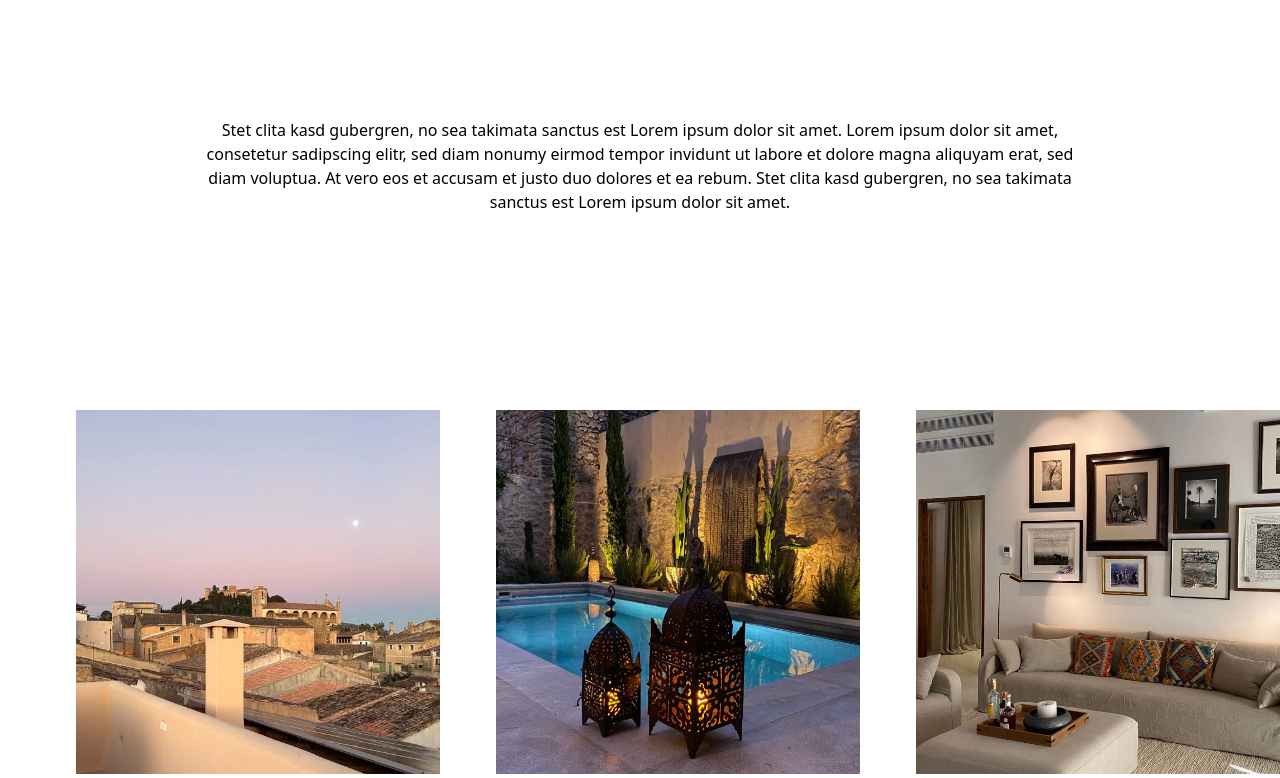
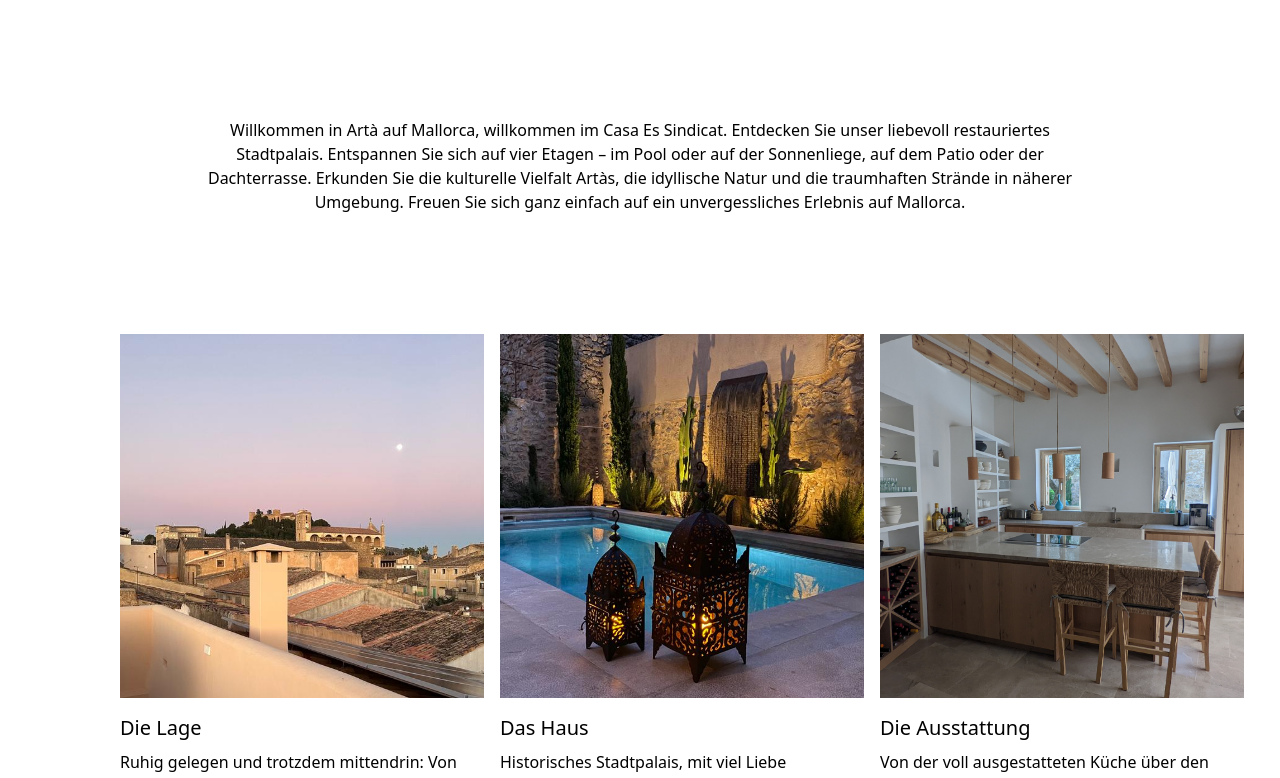
Before and after one commit to fridashlmn/casa-es-sindicat, a Nuxt app: page / in a window 1280 px wide. Shown: the part 802-1580 px from the top of the page. Built offline with nearby package versions, Linux system fonts and the light colour scheme; what @fawmi/vue-google-maps would draw is missing.

Commit message:
feat: contact success page and text

```diff
--- a/assets/css/global.css
+++ b/assets/css/global.css
@@ -70,3 +70,7 @@ input:focus, textarea:focus, input:focus-visible, textarea:focus-visible {
   background-color: rgba(248, 120, 106, 0.55) !important;
   color: white !important;
 }
+
+.dp__cell_inner {
+  border-radius: 0 !important;
+}
--- a/components/Card/index.vue
+++ b/components/Card/index.vue
@@ -1,5 +1,5 @@
 <template>
-  <div class="h-153 p-5 flex flex-col shrink-0 justify-between">
+  <div class="h-142 max-w-91 flex flex-col shrink-0 justify-between">
     <div>
       <img
         :alt="imgAlt"
--- a/components/Stage/index.vue
+++ b/components/Stage/index.vue
@@ -5,7 +5,10 @@
       :src="useAsset(imgSrc)"
       class="w-screen max-h-177.5 object-cover"
     />
-    <div class="absolute text-white text-center">
+    <div
+      :class="{ 'pb-24': !withScrollIndicator }"
+      class="absolute text-white text-center"
+    >
       <HeadlineComponent level="M/L">
         {{ headline }}
       </HeadlineComponent>
@@ -13,6 +16,7 @@
         {{ subline }}
       </p>
       <ChevronDownIcon
+        v-if="withScrollIndicator"
         class="relative w-16 h-20 fill-white"
         @click="openSubmenu = !openSubmenu"
       />
@@ -27,9 +31,12 @@ interface Props {
   imgAlt: string
   headline: string
   subline: string
+  withScrollIndicator?: boolean
 }
 
-const props = defineProps<Props>()
+const props = withDefaults(defineProps<Props>(), {
+  withScrollIndicator: true,
+})
 const localePath = useLocalePath()
 
 const useAsset = (path: string): string => {
--- a/components/layout/Header/index.vue
+++ b/components/layout/Header/index.vue
@@ -15,6 +15,7 @@
         <div class="min-h-screen">
           <div
             class="opacity-60 opacity-backdrop fixed inset-0 overflow-y-auto bg-black"
+            @click="toggleSidebar"
           />
           <Sidebar @close="toggleSidebar" />
         </div>
--- a/locales/de.json
+++ b/locales/de.json
@@ -27,6 +27,24 @@
     "studio": "Studio",
     "patioRooftop": "Patio & Dachterasse",
     "garden": "Garten & Pool"
+  },
+  "home": {
+    "intro": "Willkommen in Artà auf Mallorca, willkommen im Casa Es Sindicat. Entdecken Sie unser liebevoll restauriertes Stadtpalais. Entspannen Sie sich auf vier Etagen – im Pool oder auf der Sonnenliege, auf dem Patio oder der Dachterrasse. Erkunden Sie die kulturelle Vielfalt Artàs, die idyllische Natur und die traumhaften Strände in näherer Umgebung. Freuen Sie sich ganz einfach auf ein unvergessliches Erlebnis auf Mallorca.",
+    "location": {
+      "title": "Die Lage",
+      "teaser": "Ruhig gelegen und trotzdem mittendrin: Von der Casa Es Sindicat aus lässt sich entspannt alles erkunden, was die Stadt Artà zu bieten hat. Und das ist eine ganze Menge.",
+      "link": "Entdecken"
+    },
+    "house": {
+      "title": "Das Haus",
+      "teaser": "Historisches Stadtpalais, mit viel Liebe restauriert: Einen Rundgang durch das geräumige Haus können wir Ihnen hier zwar nicht geben – Ihre Vorfreude wecken allerdings schon. ",
+      "link": "Entdecken"
+    },
+    "equipment": {
+      "title": "Die Ausstattung",
+      "teaser": "Von der voll ausgestatteten Küche über den beheizten Pool bis hin zur Sportausrüstung: Unsere Casa bietet alles, was Sie sich für einen unvergesslichen Urlaub wünschen.",
+      "link": "Entdecken"
+    }
   },
   "house": {
     "intro": "Das historische Stadtpalais wurde von uns Erhaltung der architektonisch wertvollen Elemente mit viel Liebe zum Detail saniert. Es erstreckt sich über vier Stockwerke und ca. 600 m2, sowie einem großen Patio mit beheizten, 3 x 6 m großen und 1,60 m tiefen Swimminpool. Ein kleiner Brunnen, Sonnenliegen und Stühle und ein Esstisch für 8 Personen laden hier zum Entspannen und Genießen ein.",
--- a/pages/contact.vue
+++ b/pages/contact/index.vue
@@ -12,6 +12,7 @@
       </HeadlineComponent>
 
       <form
+        action="/contact/success"
         class="flex flex-col w-125 items-start w-full"
         data-netlify="true"
         data-netlify-honeypot="bot-field"
@@ -37,8 +38,8 @@
   </div>
 </template>
 <script lang="ts">
-import HeadlineComponent from '../components/Headline/index.vue'
-import BaseButton from '../components/BaseButton/index.vue'
+import HeadlineComponent from '../../components/Headline/index.vue'
+import BaseButton from '../../components/BaseButton/index.vue'
 
 export default {
   name: 'ContactPage',
--- /dev/null
+++ b/pages/contact/success.vue
@@ -0,0 +1,18 @@
+<template>
+  <div>
+    <Stage
+      :with-scroll-indicator="false"
+      class="mb-24"
+      headline="Vielen Dank"
+      img-alt="image_pool"
+      img-src="apartment2-2.jpg"
+      subline="Wir kümmern uns umgehend um Ihre Anfrage "
+    />
+  </div>
+</template>
+
+<script>
+export default {
+  name: 'ContactSuccessPage',
+}
+</script>
--- a/pages/index.vue
+++ b/pages/index.vue
@@ -13,38 +13,37 @@
         class="absolute w-130 transition-all ease-in fill-[#f1f1f1]"
       />
     </div>
-    <p class="text-center max-w-220 my-0 mx-auto py-30">
-      Stet clita kasd gubergren, no sea takimata sanctus est Lorem ipsum dolor
-      sit amet. Lorem ipsum dolor sit amet, consetetur sadipscing elitr, sed
-      diam nonumy eirmod tempor invidunt ut labore et dolore magna aliquyam
-      erat, sed diam voluptua. At vero eos et accusam et justo duo dolores et ea
-      rebum. Stet clita kasd gubergren, no sea takimata sanctus est Lorem ipsum
-      dolor sit amet.
+    <div class="p-30">
+      <p class="text-center max-w-220 my-0 mx-auto pb-30">
+        {{ $t('home.intro') }}
       </p>
-    <div class="grid grid-flow-col gap-4 auto-cols-auto justify-between p-14">
+      <div class="grid grid-flow-col gap-4 auto-cols-auto justify-between">
         <Card
+          :link-label="$t('home.equipment.link')"
+          :text="$t('home.location.teaser')"
+          :title="$t('home.location.title')"
           img-alt="alt"
           img-src="rooftop.jpg"
-        link-label="Entdecken"
-        text="Lorem ipsum dolor sit amet, consetetur sadipscing elitr, sed diam nonumy eirmod tempor invidunt ut labore et dolore magna aliquyam erat, sed diam voluptua."
-        title="Lorem ipsum dolor"
+          link-path="/location"
         />
         <Card
+          :link-label="$t('home.equipment.link')"
+          :text="$t('home.house.teaser')"
+          :title="$t('home.house.title')"
           img-alt="alt"
           img-src="pool-with-light.jpg"
-        link-label="Entdecken"
-        text="Lorem ipsum dolor sit amet, consetetur sadipscing elitr, sed diam nonumy eirmod tempor invidunt ut labore et dolore magna aliquyam erat, sed diam voluptua. At vero eos et accusam et justo duo dolores et ea rebum."
-        title="Sadipscing elitr"
+          link-path="/house"
         />
         <Card
+          :link-label="$t('home.equipment.link')"
+          :text="$t('home.equipment.teaser')"
+          :title="$t('home.equipment.title')"
           img-alt="alt"
-        img-src="living-room.jpg"
-        link-label="Entdecken"
-        text="Lorem ipsum dolor sit amet, consetetur sadipscing elitr, sed diam nonumy eirmod tempor invidunt ut labore et dolore magna aliquyam erat, sed diam voluptua. At vero eos et accusam et justo duo dolores et ea rebum."
-        title="At vero eos et"
+          img-src="kitchen.jpg"
+          link-path="/equipment"
         />
       </div>
-    <div class="h-70" />
+    </div>
   </div>
 </template>
 <script lang="ts" setup>
```
Lines whose indentation alone changed are shown as unchanged.
